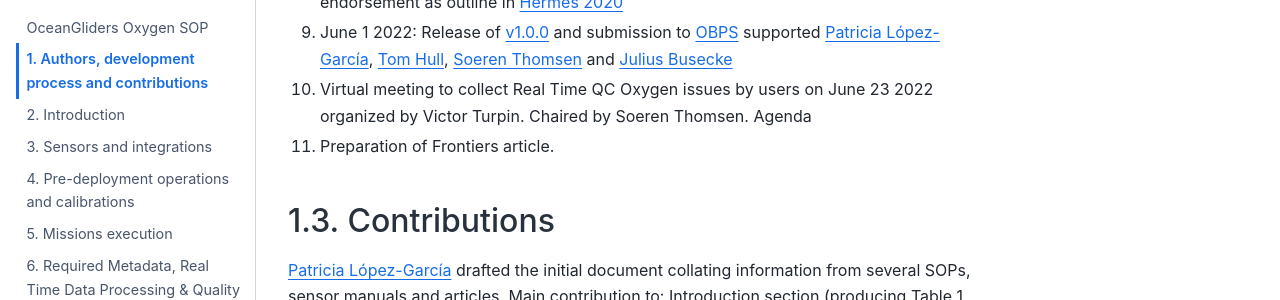
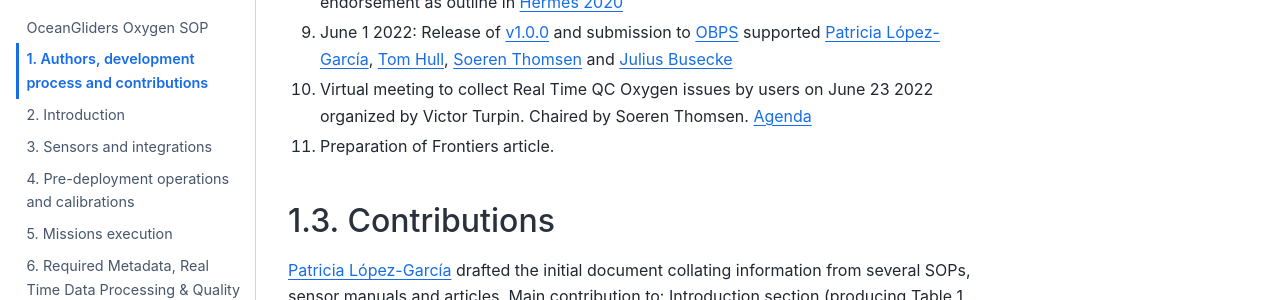
Before and after one commit to OceanGlidersCommunity/Oxygen_SOP, a Jupyter Book: the page built from sections/authors_SOP_development_process.md, in a window 1280 px wide and 900 px high, scrolled down 2059 px. Shown: the part 181-481 px from the top of the window. Built offline with Jupyter Book 1.0.4 settings and Sphinx 7.4.7 and the Sphinx Book theme 1.1.4, drawn with Linux system fonts in a browser that asks for light colours; part of the change alters nothing that is shown.

```diff
--- a/sections/authors_SOP_development_process.md
+++ b/sections/authors_SOP_development_process.md
@@ -50,7 +50,7 @@ Additional authors joined: [Bastien Y. Queste](https://github.com/bastienqueste)
 
 9) June 1 2022: Release of [v1.0.0](https://github.com/OceanGlidersCommunity/Oxygen_SOP/releases/tag/v1.0.0) and submission to [OBPS](https://www.oceanbestpractices.org) supported [Patricia López-García](https://github.com/patricialg), [Tom Hull](https://github.com/tomhull), [Soeren Thomsen](https://github.com/soerenthomsen) and [Julius Busecke](https://github.com/jbusecke)
 
-10) Virtual meeting to collect Real Time QC Oxygen issues by users on June 23 2022 organized by Victor Turpin. Chaired by Soeren Thomsen. Agenda
+10) Virtual meeting to collect Real Time QC Oxygen issues by users on June 23 2022 organized by Victor Turpin. Chaired by Soeren Thomsen. [Agenda](https://github.com/OceanGlidersCommunity/Oxygen_SOP/blob/main/meeting_notes/2022_06_23_RTQC_O2_session.md)
 
 11) Preparation of Frontiers article.
 
```
